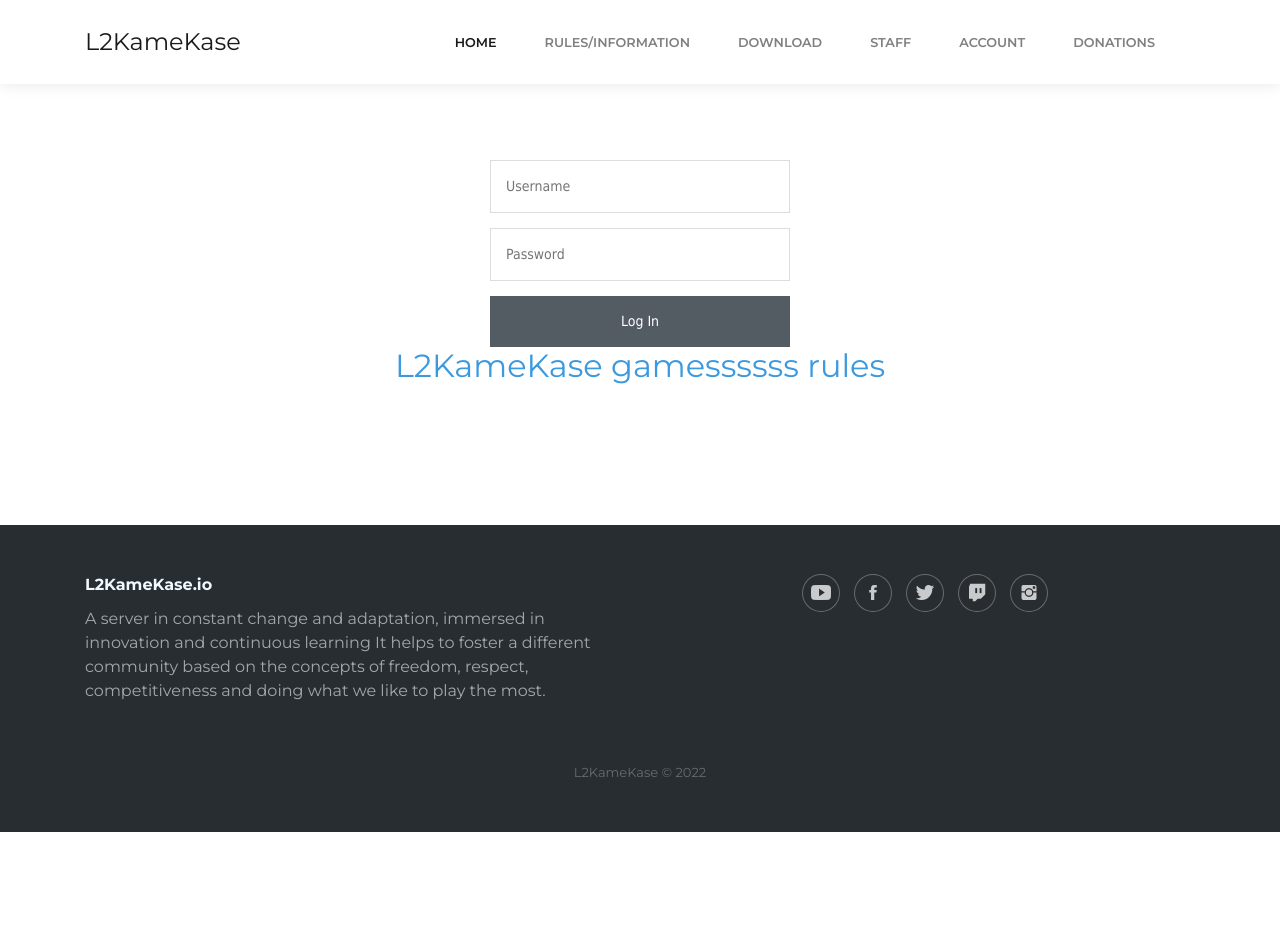
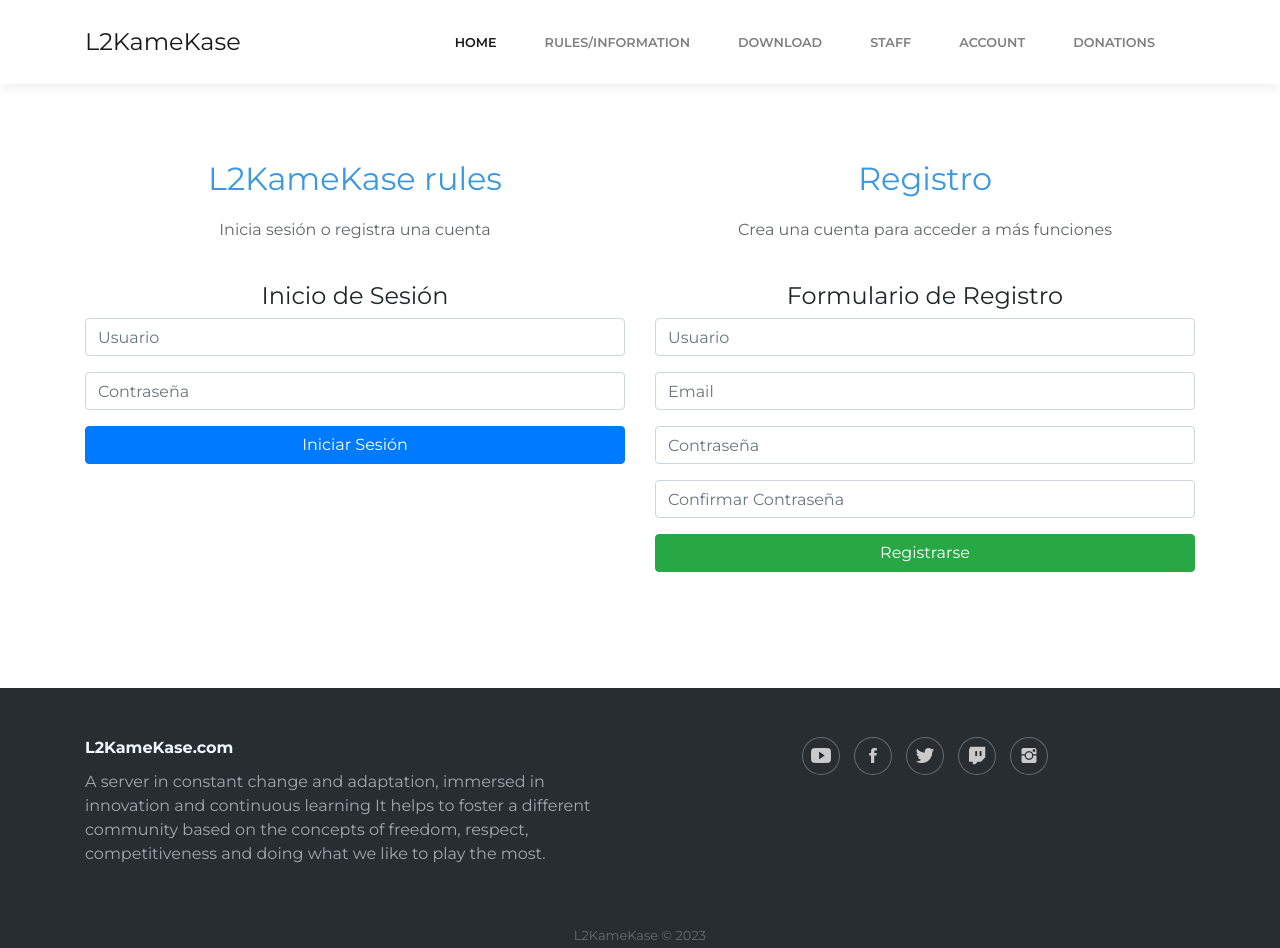
Before and after one commit to OmarAlfredoMiranda/Web-Kamekase, a plain HTML site: page login.html in a window 1280 px wide. Before the commit the page ends 832 px from the top, so only its background shows below. Drawn offline with nearby package versions, Linux system fonts and the light colour scheme; some packages are replaced by stand-ins of ours; a script that the page names is missing; files whose address does not match are found by name.

Commit message:
Add files via upload

```diff
--- a/login.html
+++ b/login.html
@@ -3,33 +3,7 @@
 
 <head>
     <style>
-        /* Define un estilo para el formulario */
-        .login-form {
-          width: 300px;
-          margin: 0 auto;
-          font-family: Tahoma, Geneva, sans-serif;
-        }
-        /* Define estilos para los campos de entrada */
-        .login-form input[type="text"],
-        .login-form input[type="password"] {
-          width: 100%;
-          padding: 15px;
-          border: 1px solid #dddddd;
-          margin-bottom: 15px;
-          box-sizing: border-box;
-          font-size: 14px;
-        }
-        /* Define estilos para el botón de inicio de sesión */
-        .login-form input[type="submit"] {
-          width: 100%;
-          padding: 15px;
-          background-color: #535b63;
-          border: 0;
-          box-sizing: border-box;
-          color: #ffffff;
-          font-size: 14px;
-          cursor: pointer;
-        }
+
       </style>
     <meta charset="utf-8">
     <meta name="viewport" content="width=device-width, initial-scale=1.0, shrink-to-fit=no">
@@ -79,35 +53,66 @@
     <main class="page">
       <section class="clean-block features">
         <div class="container">
+          <div class="row">
+            <div class="col-md-6">
               <div class="block-heading">
+                <h2 class="text-info">L2KameKase rules</h2>
+                <p>Inicia sesión o registra una cuenta</p>
+              </div>
               <form class="login-form" action="login.php" method="post">
-                        <!-- Campo para el nombre de usuario -->
-                        <input type="text" name="username" placeholder="Username">
-                        <!-- Campo para la contraseña -->
-                        <input type="password" name="password" placeholder="Password">
-                        <!-- Botón de inicio de sesión -->
-                        <input type="submit" value="Log In">
+                <h4 class="text-center">Inicio de Sesión</h4>
+                <div class="form-group">
+                  <input type="text" name="username" class="form-control" placeholder="Usuario" required>
+                </div>
+                <div class="form-group">
+                  <input type="password" name="password" class="form-control" placeholder="Contraseña" required>
+                </div>
+                <div class="form-group">
+                  <input type="submit" class="btn btn-primary btn-block" value="Iniciar Sesión">
+                </div>
               </form>
-                    <h2 class="text-info">L2KameKase gamessssss rules</h2>
-                    <p></p>
             </div>
+            <div class="col-md-6">
+              <div class="block-heading">
+                <h2 class="text-info">Registro</h2>
+                <p>Crea una cuenta para acceder a más funciones</p>
+              </div>
+              <form class="register-form" action="register.php" method="post">
+                <h4 class="text-center">Formulario de Registro</h4>
+                <div class="form-group">
+                  <input type="text" name="username" class="form-control" placeholder="Usuario" required>
+                </div>
+                <div class="form-group">
+                  <input type="email" name="email" class="form-control" placeholder="Email" required>
+                </div>
+                <div class="form-group">
+                  <input type="password" name="password" class="form-control" placeholder="Contraseña" required>
+                </div>
+                <div class="form-group">
+                  <input type="password" name="confirm_password" class="form-control" placeholder="Confirmar Contraseña" required>
+                </div>
+                <div class="form-group">
+                  <input type="submit" class="btn btn-success btn-block" value="Registrarse">
+                </div>
+              </form>
             </div>
           </div>
         </div>
       </section>
     </main>
+
     <div class="footer-dark">
         <footer>
             <div class="container">
                 <div class="row">
                     <div class="col-md-6 item text">
-                        <h3>L2KameKase.io</h3>
+                        <h3>L2KameKase.com</h3>
                         <p>A server in constant change and adaptation, immersed in innovation and continuous learning
                             It helps to foster a different community based on the concepts of freedom, respect, competitiveness and doing what we like to play the most.</p>
                     </div>
                     <div class="col item social"><a href="https://www.youtube.com/channel/UC2wAKVYzZz5QKIvbFZfXtUg"><i class="icon ion-social-youtube"></i><a href="https://www.facebook.com/KameKase222"><i class="icon ion-social-facebook"></i></a><a href="https://twitter.com/KameFreddy"><i class="icon ion-social-twitter"></i></a><a href="https://www.twitch.tv/kamekase222"><i class="icon ion-social-twitch"></i></a><a href="https://www.instagram.com/kamekase222/"><i class="icon ion-social-instagram"></i></a></div>
                 </div>
-                <p class="copyright">L2KameKase © 2022</p>
+                <p class="copyright">L2KameKase © 2023</p>
             </div>
         </footer>
     </div>
```
Lines whose indentation alone changed are shown as unchanged.
